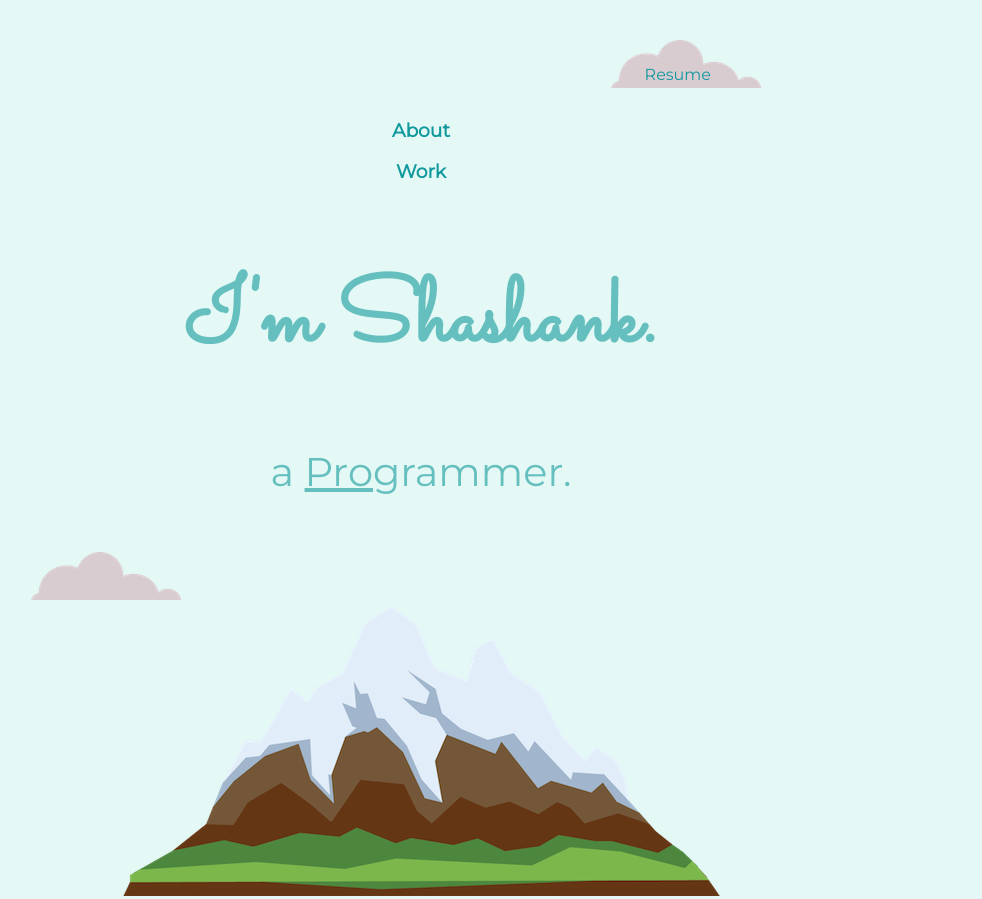
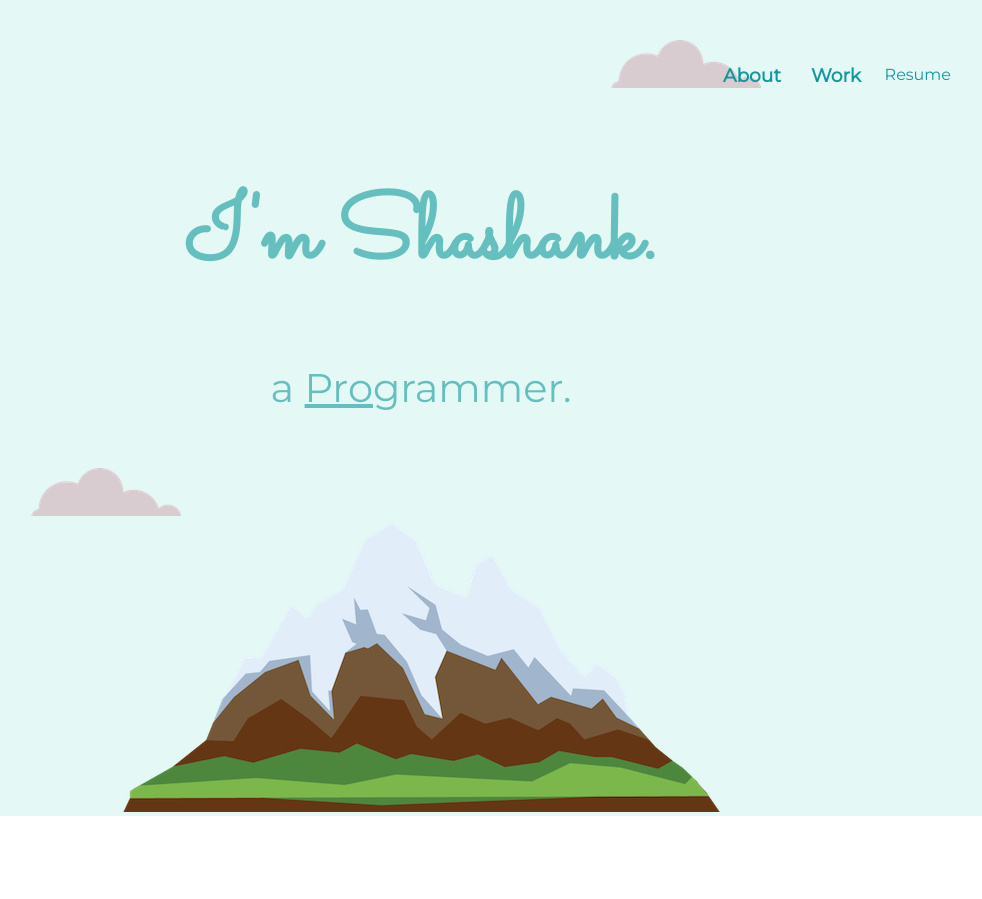
Before and after one commit to shashank7200/portfolio, a plain HTML site: page index.html in a window 1280 px wide. Shown: the top 899 px of the page, without its empty margins (219-1201 px from the left). Drawn offline with Linux system fonts and the light colour scheme.

Commit message:
added css of work and about

```diff
--- a/css/style.css
+++ b/css/style.css
@@ -88,9 +88,24 @@ hr {
 
 .resume {
     position: absolute;
-    right: 330px;
+    right: 90px;
     top: 55px;
 }
+
+#work {
+    position: absolute;
+    right: 200px;
+    top: 45px;
+
+}
+
+#about{
+    position: absolute;
+    top: 45px;
+    right: 280px;
+}
+
+
 
 .comp-img {
     width: 25%;
```
